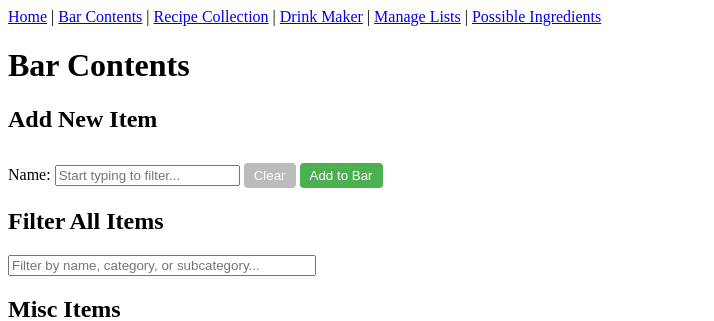
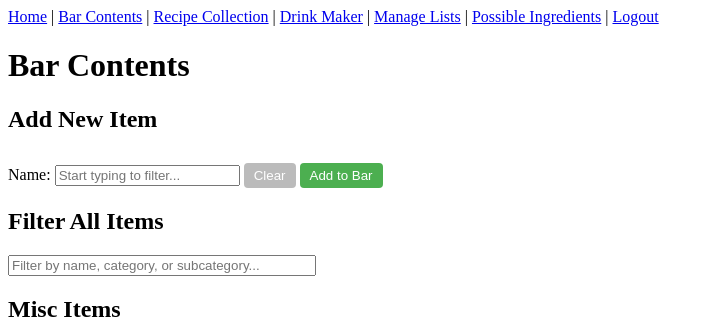
Before and after one commit to crops004/home-bar, a Flask app: page /bar/bar in a window 1280 px wide. Shown: the top 321 px of the page, without its empty margins (0-714 px from the left). Run offline with Flask 3, Linux system fonts and the light colour scheme; the visitor is signed in with stand-in values (Sample User, id 1); data comes from the database, SQL or seed files in the repository.

Commit message:
added logout

```diff
--- a/templates/base.html
+++ b/templates/base.html
@@ -43,7 +43,10 @@ function showToast(message, duration = 3000) {
         <a href="{{ url_for('recipes.recipes') }}">Recipe Collection</a> |
         <a href="{{ url_for('drink_maker.drink_maker') }}">Drink Maker</a> |
         <a href="{{ url_for('manage_lists') }}">Manage Lists</a> |
-        <a href="{{ url_for('possible_ingredients') }}">Possible Ingredients</a>
+        <a href="{{ url_for('possible_ingredients') }}">Possible Ingredients</a> |
+        {% if session.logged_in %}
+            <a href="{{ url_for('logout') }}">Logout</a>
+        {% endif %}
     </nav>
     <main>
         {% block content %}{% endblock %}
```
